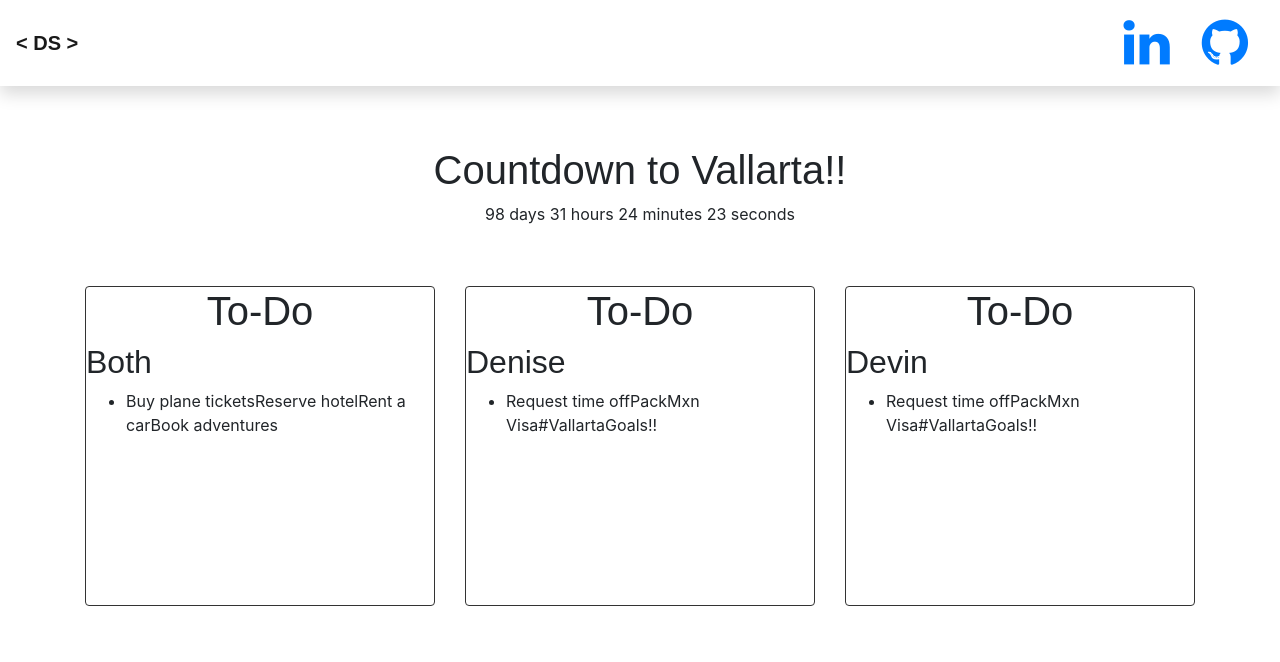
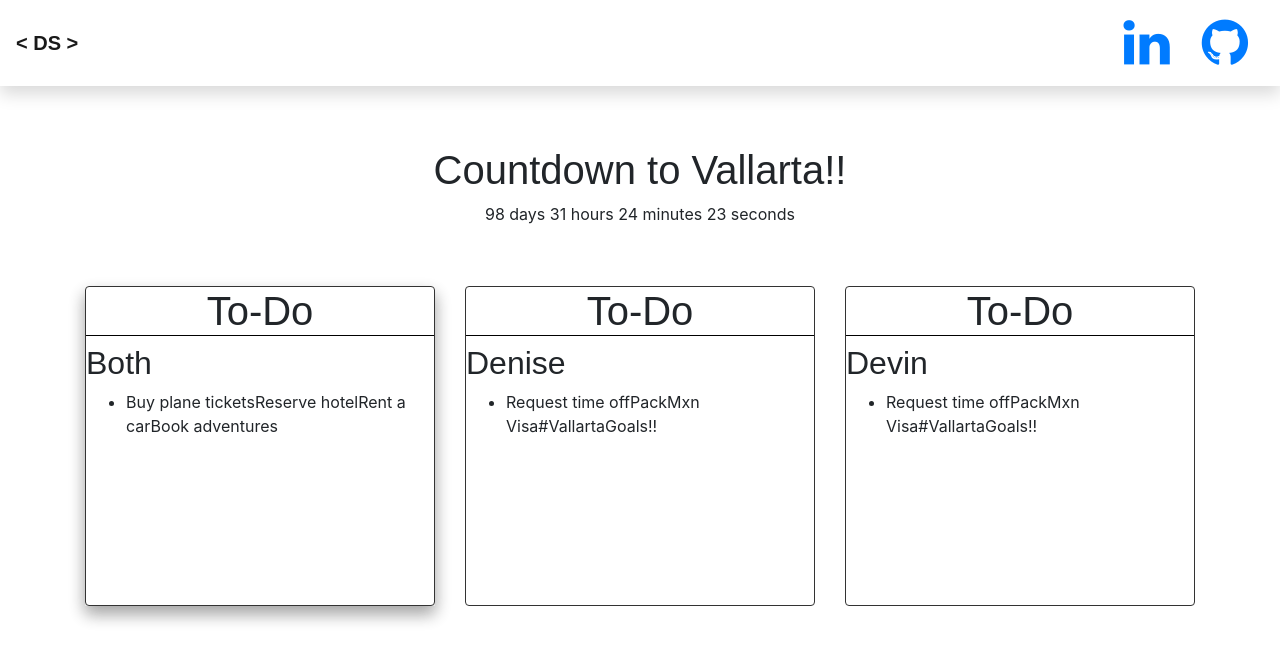
Before and after one commit to Bigshmow/Vacation-Countdown, a React (Create React App) app in the folder client/: page / in a window 1280 px wide. In both pictures the pointer is over the element 260 px from the left and 446 px from the top of the page. Shown: the top 662 px of the page. Built offline with nearby package versions, Linux system fonts and the light colour scheme; a web font is replaced by a local one.

Commit message:
more styles for todo cards

```diff
--- a/client/src/styles.css
+++ b/client/src/styles.css
@@ -6,6 +6,14 @@
   text-align: center;
 }
 
+.todo {
+  border-bottom: 1px solid black;
+}
+
 .todoCard {
   min-height: 40vh;
+
 }
+  .todoCard:hover {
+    box-shadow: 0 8px 16px 0 rgba(0,0,0,0.2);
+  }
```
